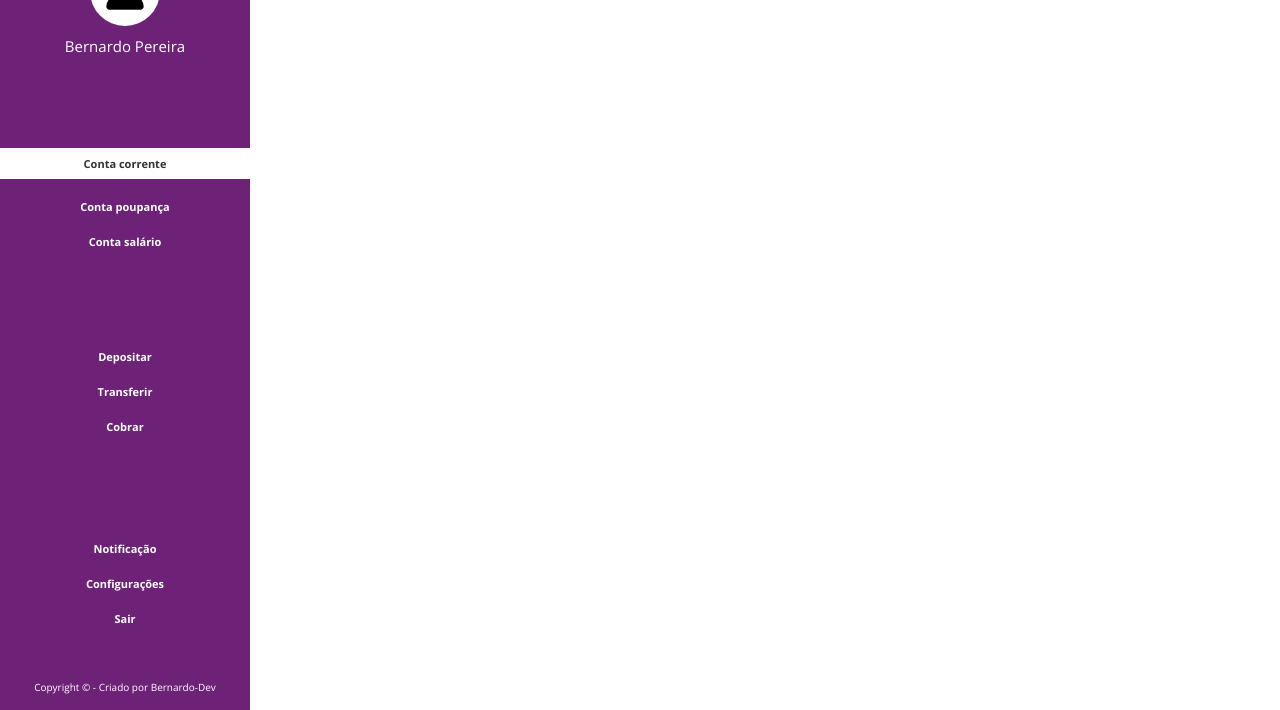
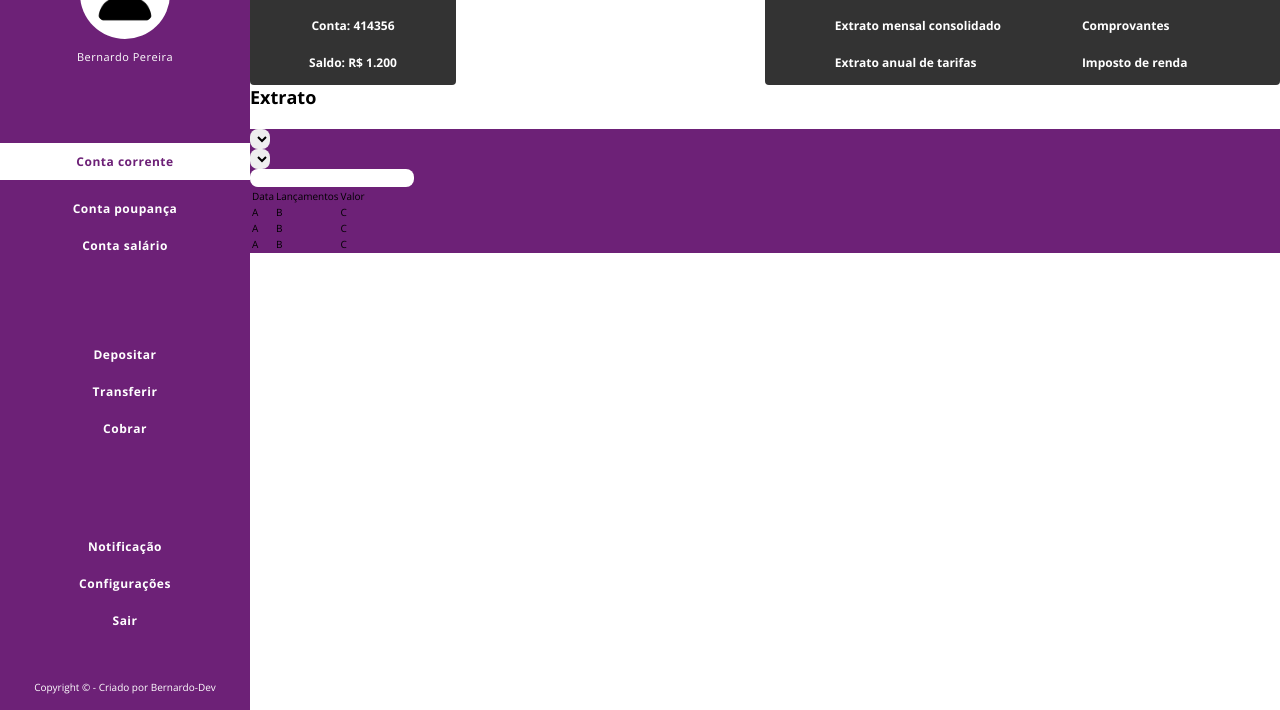
Before and after one commit to BernardoOficial/Bytebank, a website with bundled scripts: page public/pages/cliente.html in a window 1280 px wide. Shown: the part 90-800 px from the top of the page. Built offline with nearby package versions, Linux system fonts and the light colour scheme.

Commit message:
Atualização da página de clientes

```diff
--- a/public/css/cliente.css
+++ b/public/css/cliente.css
@@ -25,7 +25,7 @@ aside {
 }
 
 .aside__usuario__img {
-    width: 70px;
+    width: 90px;
     padding: 10px;
     background-color: #fff;
     border-radius: 50%;
@@ -35,6 +35,8 @@ aside {
     margin-top: 10px;
     color: #fff;
     font-weight: normal;
+    font-size: 1.1rem;
+    letter-spacing: 0.05rem;
 }
 
 .aside__contas__link,
@@ -44,19 +46,89 @@ aside {
     color: #fff;
     margin: 10px 0;
     font-weight: bold;
-    font-size: 1.1rem;
+    font-size: 1.2rem;
+    letter-spacing: 0.05rem;
 }
 
 .ativo {
     background-color: #fff;
-    color: #333;
+    color: #6D2177;
 
-    padding: 8px;
+    padding: 10px;
     width: 100%;
     display: flex;
     justify-content: center;
 }
 
+.main__conta__sessao {
+    font-size: 4rem;
+}
+
+.main__informacao {
+    display: flex;
+    justify-content: space-between;
+    align-items: center;
+}
+
+.main__informacao__dados {
+    border-radius: 4px;
+    background-color: #333;
+    height: 120px;
+    width: 20%;
+
+    display: flex;
+    flex-direction: column;
+    justify-content: center;
+    align-items: center;
+}
+
+.main__informacao__dados__info {
+    font-size: 1.2rem;
+    font-weight: bold;
+    color: #fff;
+    margin: 10px 0;
+    box-sizing: content-box;
+}
+
+.main__informacao__menu {
+    height: 120px;
+    width: 50%;
+    background-color: #333;
+    border-radius: 4px;
+
+    display: flex;
+    justify-content: space-evenly;
+    align-items: center;
+}
+
+.main__informacao__menu__info {
+    font-size: 1.2rem;
+    font-weight: bold;
+    color: #fff;
+    margin: 20px 0;
+}
+
+.main__extrato__titulo {
+    font-size: 1.8rem;
+    font-weight: bold;
+    margin-bottom: 2rem;
+}
+
+.main__extrato__box {
+    background-color: #6D2177;
+}
+
+
+
+
+
+
+
+
+
+
+
+
 .footer__copyright {
     color: #fff;
     text-align: center;
--- a/public/pages/cliente.html
+++ b/public/pages/cliente.html
@@ -41,7 +41,79 @@
     </aside>
 
     <main>
+        <section class="main__conta">
+            <h1 class="main__conta__sessao">Conta Corrente</h1>
 
+            <section class="main__informacao">
+                <div class="main__informacao__dados">
+                    <p class="main__informacao__dados__info">Agência: 1345</p>
+                    <p class="main__informacao__dados__info">Conta: 414356</p>
+                    <p class="main__informacao__dados__info">Saldo: R$ 1.200</p>
+                </div>
+                <div class="main__informacao__menu">
+                    <div>
+                        <p class="main__informacao__menu__info">Solicitar um cartão de crédito</p>
+                        <p class="main__informacao__menu__info">Extrato mensal consolidado</p>
+                        <p class="main__informacao__menu__info">Extrato anual de tarifas</p>
+                    </div>
+                    <div>
+                        <p class="main__informacao__menu__info">Lançamentos futuros</p>
+                        <p class="main__informacao__menu__info">Comprovantes</p>
+                        <p class="main__informacao__menu__info">Imposto de renda</p>
+                    </div>
+                </div>
+            </section>
+        </section>
+
+        <section class="main__extrato">
+            <h1 class="main__extrato__titulo">Extrato</h1>
+
+            <section class="main__extrato__box">
+                <form>
+                    <div class="form__campo">
+                        <select name="" id="">
+                            <option value=""></option>
+                        </select>
+                    </div>
+
+                    <div class="form__campo">
+                        <select name="" id="">
+                            <option value=""></option>
+                        </select>
+                    </div>
+
+                    <div class="form__campo">
+                        <label for="buscar"></label>
+                        <input type="text" name="buscar" id="buscar">
+                    </div>
+                </form>
+
+                <table class="main__extrato__box">
+                    <thead>
+                        <td>Data</td>
+                        <td>Lançamentos</td>
+                        <td>Valor</td>
+                    </thead>
+                    <tbody>
+                        <tr>
+                            <td>A</td>
+                            <td>B</td>
+                            <td>C</td>
+                        </tr>
+                        <tr>
+                            <td>A</td>
+                            <td>B</td>
+                            <td>C</td>
+                        </tr>
+                        <tr>
+                            <td>A</td>
+                            <td>B</td>
+                            <td>C</td>
+                        </tr>
+                    </tbody>
+                </table>
+            </section>
+        </section>
     </main>
 
     <script type="module" src="../../index.js"></script>
```
